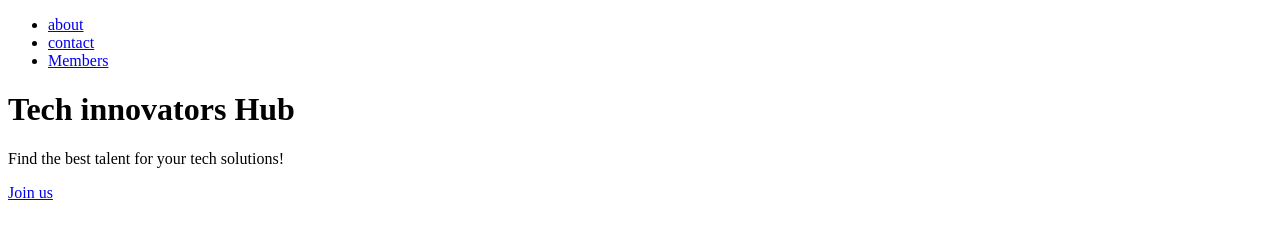
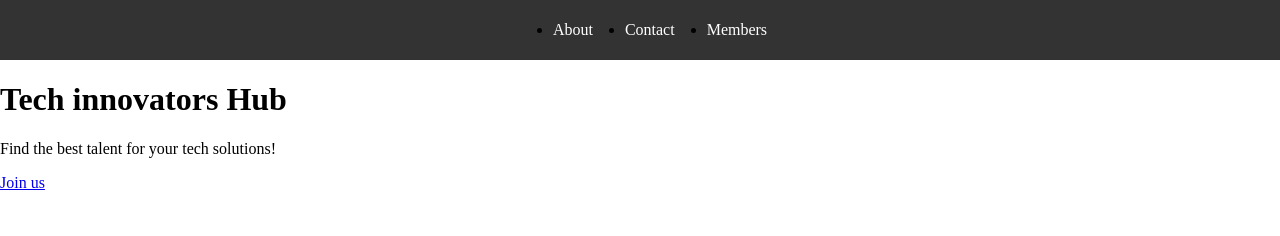
Before and after one commit to dennoAiden/my-webPage-denniskip-, a plain HTML site: page index.html in a window 1280 px wide. Drawn offline with Linux system fonts and the light colour scheme.

Commit message:
adds styling to the nav bar

```diff
--- a/index.html
+++ b/index.html
@@ -4,13 +4,14 @@
     <meta charset="UTF-8">
     <meta name="viewport" content="width=device-width, initial-scale=1.0">
     <title>Dennis Kipkirui</title>
+    <link rel="stylesheet" href="styles.css">
 </head>
 <body>
    <header>
     <nav>
         <ul>
-            <li><a href="#">about </a></li>
-            <li><a href="#">contact</a></li>
+            <li><a href="#">About </a></li>
+            <li><a href="#">Contact</a></li>
             <li><a href="#">Members</a></li>
         </ul>
     </nav>
--- a/styles.css
+++ b/styles.css
@@ -0,0 +1,23 @@
+body {
+    margin: 0;
+    padding: 0;
+}
+nav {
+    background-color: #333;
+    height: 60px;
+    display: flex;
+    align-items: center;
+    justify-content: center;
+}
+nav ul li {
+    margin: 1rem;
+}
+nav ul {
+    display: flex;
+}
+
+nav ul li a {
+    color: #fff;
+    text-decoration: none;
+
+}
```
